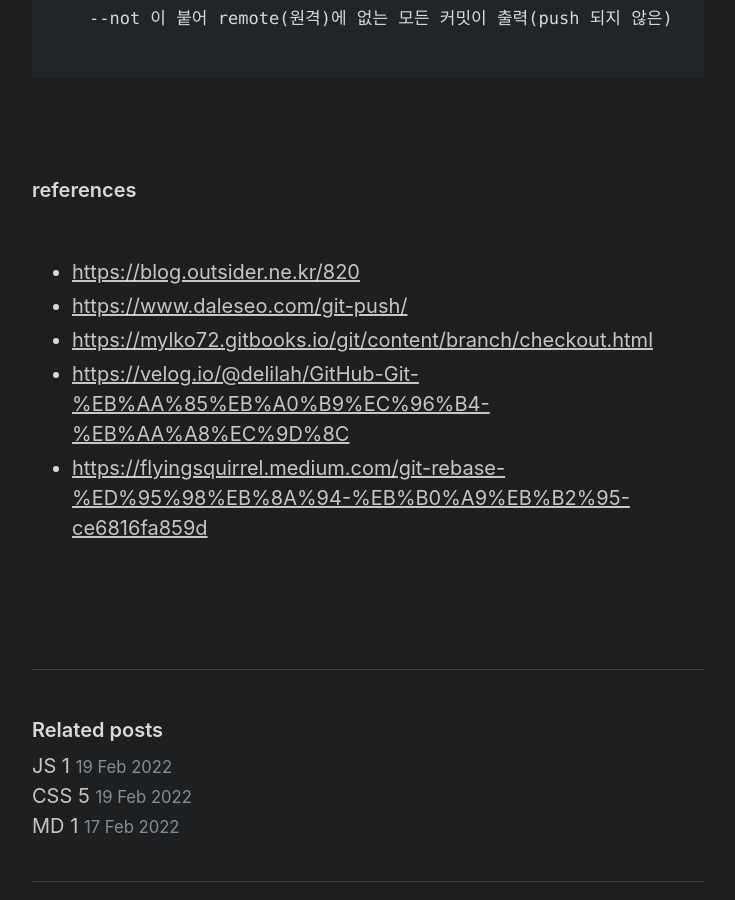
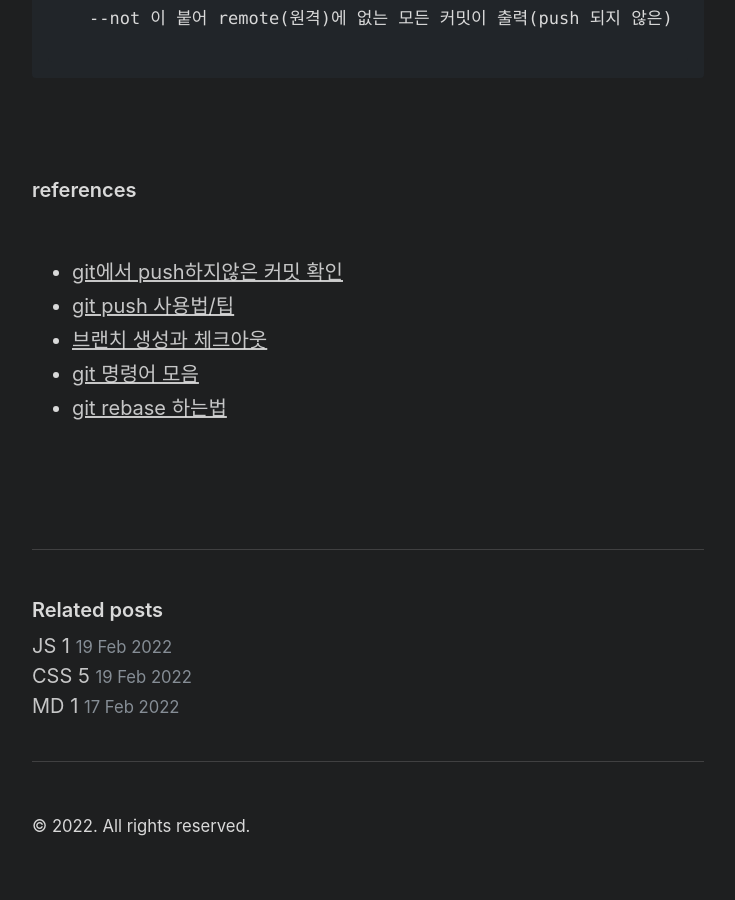
Before and after one commit to Dev-Dotoli/dev-dotoli.github.com, a Jekyll site: the page built from _posts/2022-02-17-Github-2.md, in a window 1280 px wide and 900 px high, scrolled down 3665 px. Shown: the whole window, without its empty margins (272-1007 px from the left). Built offline with Jekyll 4.4.1, drawn with Linux system fonts in a browser that asks for light colours.

Commit message:
Fix: references tag 참조태그사용법을 기존의 문서에 적용함

```diff
--- a/_posts/2022-02-17-Github-2.md
+++ b/_posts/2022-02-17-Github-2.md
@@ -130,10 +130,10 @@ title: Github 2
 
 <br>
 
-- <https://blog.outsider.ne.kr/820>
-- <https://www.daleseo.com/git-push/>
-- <https://mylko72.gitbooks.io/git/content/branch/checkout.html>
-- <https://velog.io/@delilah/GitHub-Git-%EB%AA%85%EB%A0%B9%EC%96%B4-%EB%AA%A8%EC%9D%8C>
-- <https://flyingsquirrel.medium.com/git-rebase-%ED%95%98%EB%8A%94-%EB%B0%A9%EB%B2%95-ce6816fa859d>
+- [git에서 push하지않은 커밋 확인](https://blog.outsider.ne.kr/820)
+- [git push 사용법/팁](https://www.daleseo.com/git-push/)
+- [브랜치 생성과 체크아웃](https://mylko72.gitbooks.io/git/content/branch/checkout.html)
+- [git 명령어 모음](https://velog.io/@delilah/GitHub-Git-%EB%AA%85%EB%A0%B9%EC%96%B4-%EB%AA%A8%EC%9D%8C)
+- [git rebase 하는법](https://flyingsquirrel.medium.com/git-rebase-%ED%95%98%EB%8A%94-%EB%B0%A9%EB%B2%95-ce6816fa859d)
 
 <br>
```
Also changed, not shown: _posts/2022-02-11-Html-1.md (+1 -1 lines), _posts/2022-02-14-Github-1.md (+4 -4 lines).
